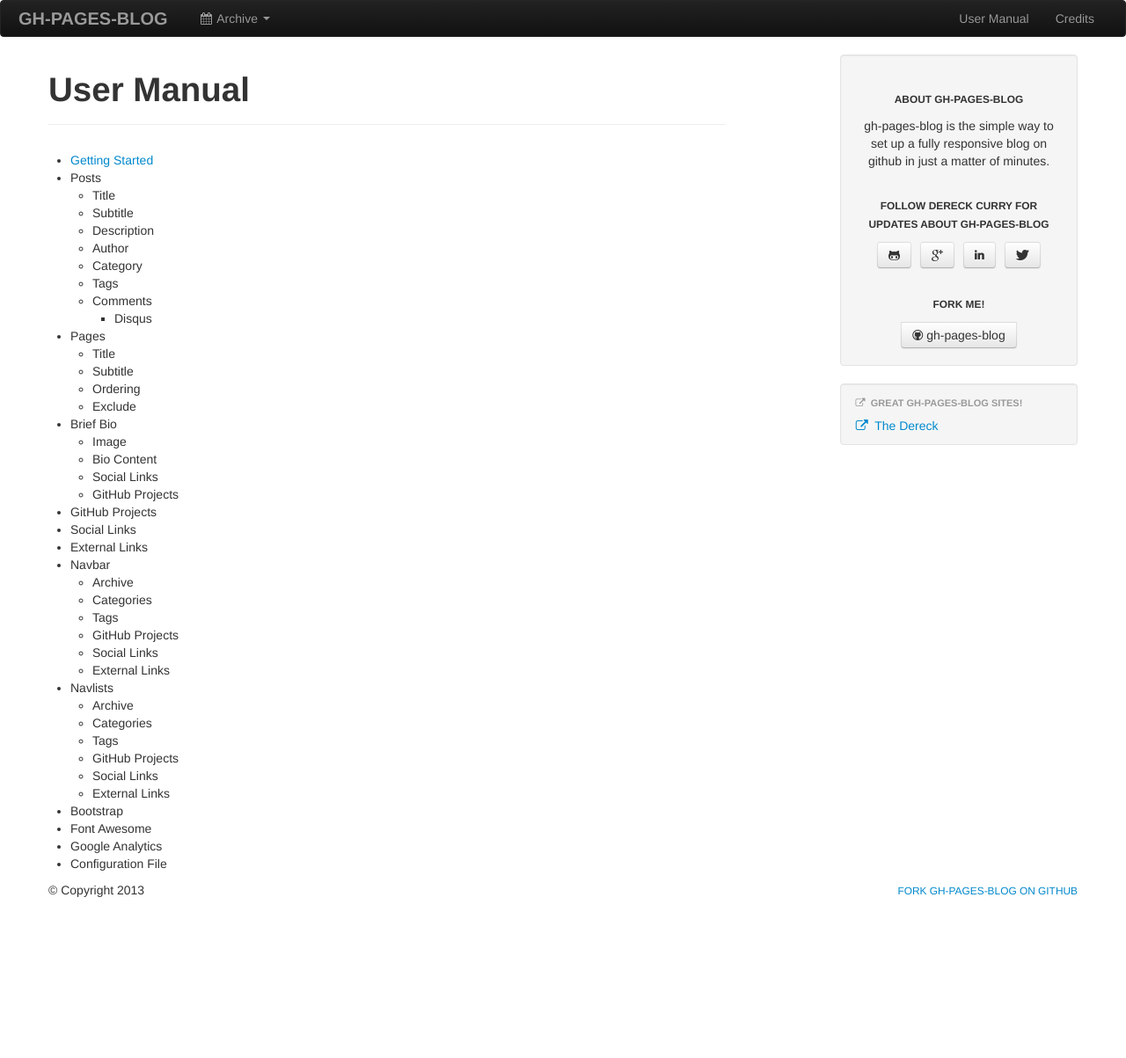
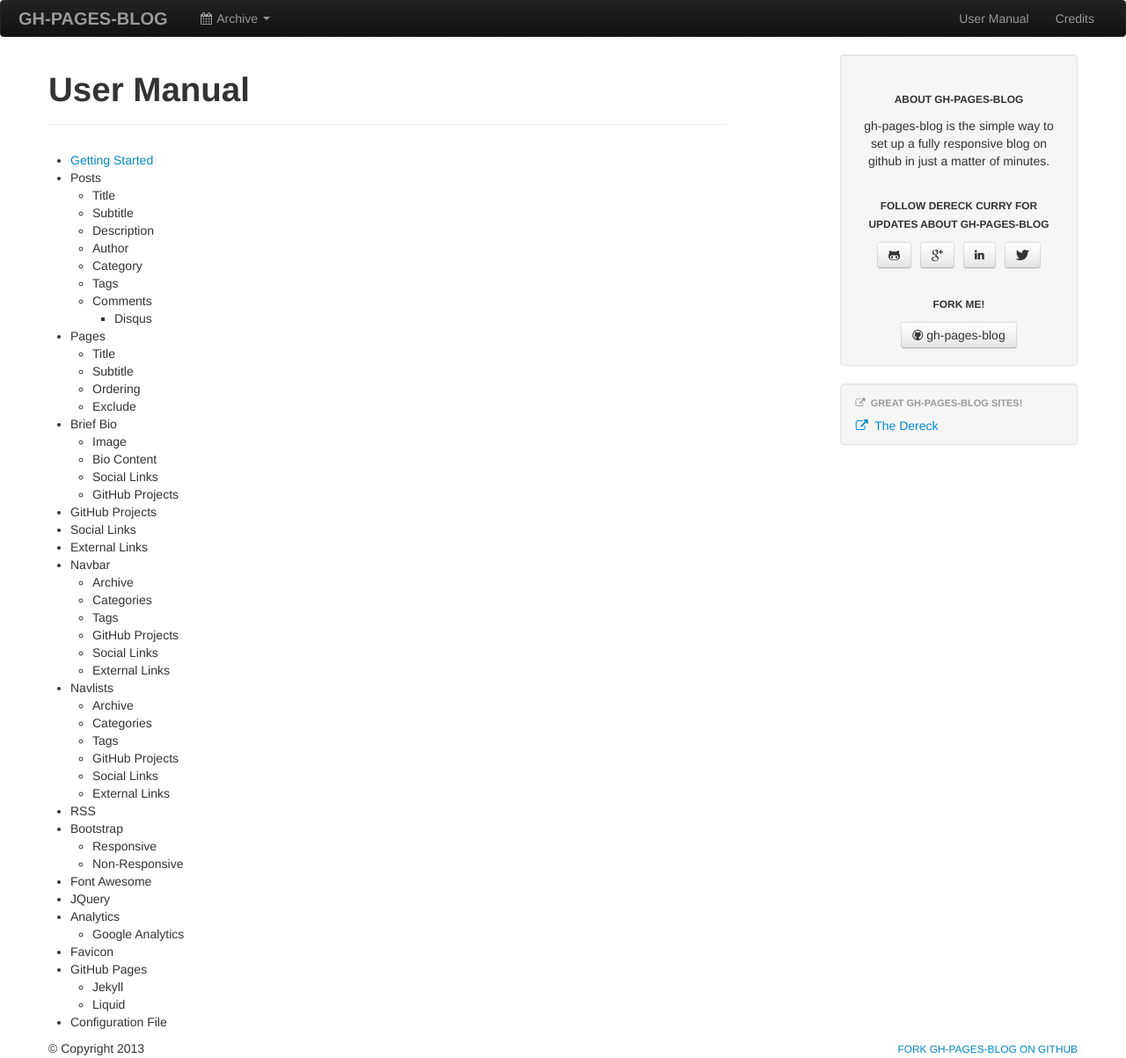
Before and after one commit to thedereck/gh-pages-blog, a Jekyll site: the page built from user-manual.md, in a window 1280 px wide. Shown: the whole page at 88% size. Built offline with Jekyll 4.4.1, drawn with Linux system fonts in a browser that asks for light colours; comment, search, counter and statistics services are not loaded; before the commit the page ends 1023 px from its top, so only the background shows below that.

Commit message:
Changing user manual file names.

```diff
--- a/user_manual.md
+++ b/user-manual.md
@@ -4,7 +4,7 @@
 order : 1
 ---
 
-* [Getting Started]({{ site.url }}/user-manual/getting_started.html)
+* [Getting Started]({{ site.url }}/user-manual/getting-started.html)
 * Posts
   * Title
   * Subtitle
@@ -41,7 +41,16 @@
   * GitHub Projects
   * Social Links
   * External Links
+* RSS
 * Bootstrap
+  * Responsive
+  * Non-Responsive
 * Font Awesome
-* Google Analytics
+* JQuery
+* Analytics
+  * Google Analytics
+* Favicon
+* GitHub Pages
+  * Jekyll
+  * Liquid
 * Configuration File
```
Also changed, not shown: credits.md (+1 -0 lines), user-manual/getting-started.md (renamed from user-manual/getting_started.md).
